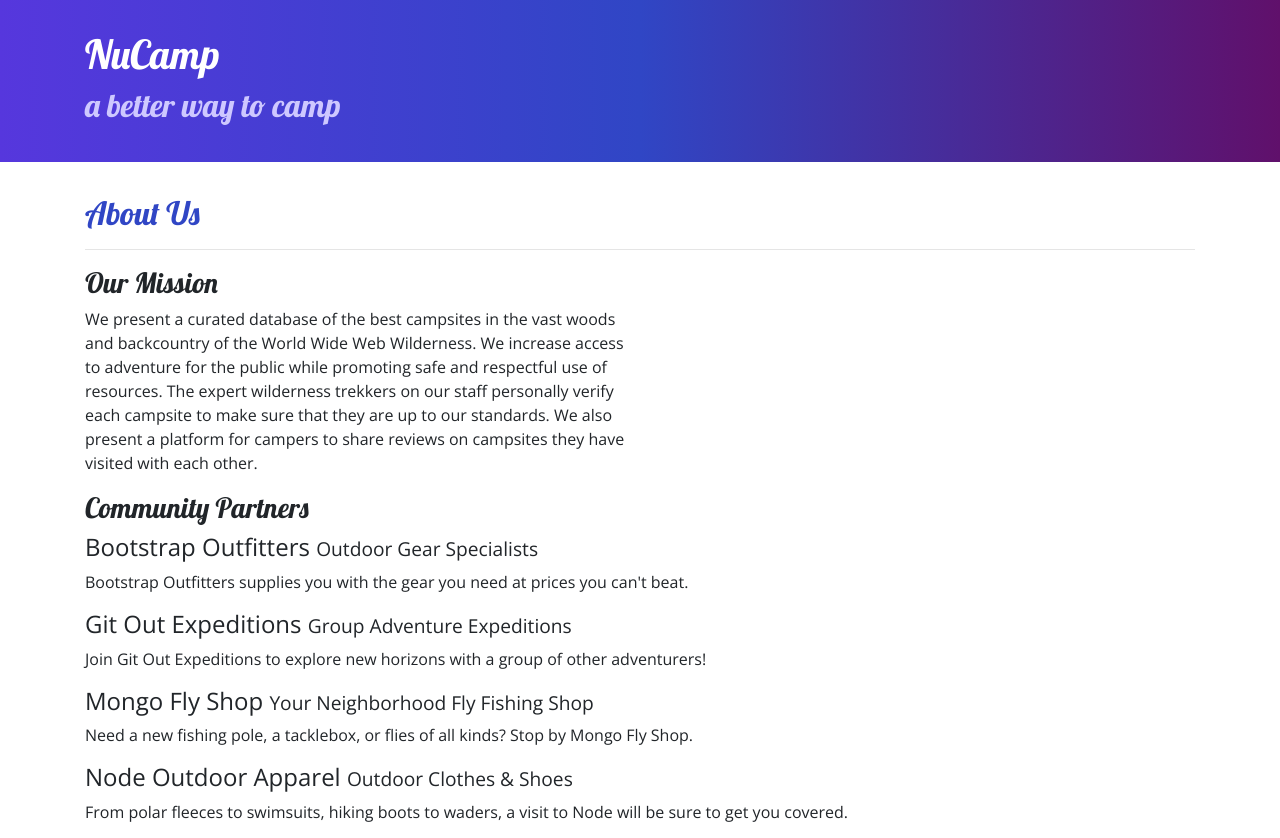
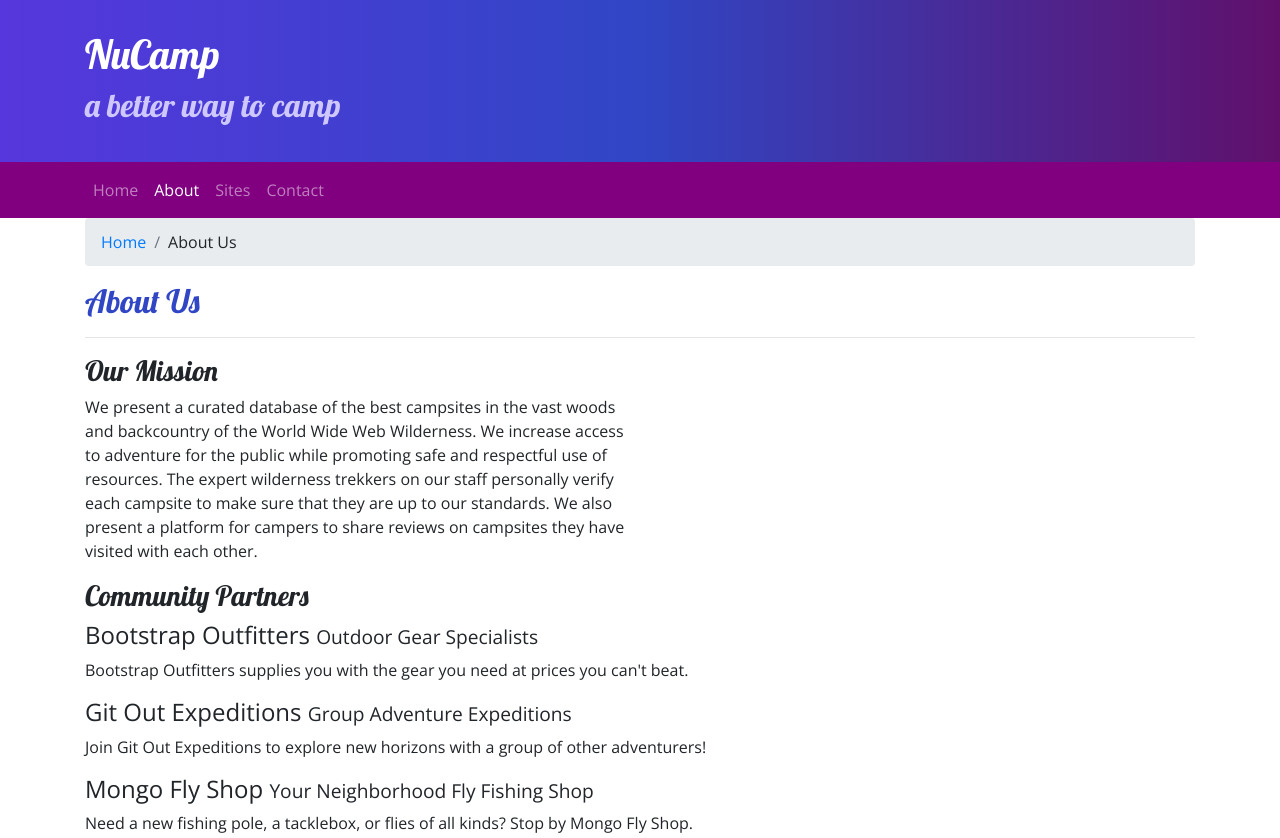
Before and after one commit to ashm822/Bootstrap-NuCamp, a website: page aboutus.html in a window 1280 px wide. Shown: the top 838 px of the page. Drawn offline with nearby package versions, Linux system fonts and the light colour scheme.

Commit message:
Navbar and Breadcrumbs

```diff
--- a/aboutus.html
+++ b/aboutus.html
@@ -10,6 +10,7 @@
 
      <!-- Bootstrap CSS -->
      <link rel="stylesheet" href="node_modules/bootstrap/dist/css/bootstrap.min.css" />
+     <link rel="stylesheet" href="node_modules/font-awesome/css/font-awesome.min.css" />
 
 
      <!-- Additional CSS must be placed after Bootstrap CSS -->
@@ -32,10 +33,29 @@
         </div>
     </header>
 
+    <nav class="navbar navbar-expand-sm navbar-dark sticky-top">
+        <div class="container">
+            <button class="navbar-toggler ml-auto" type="button" data-toggle="collpase" data-target="#nucamNavbar">
+                <span class="navbar-toggler-icon"></span>
+            </button>
+            <div class="collapse navbar-collapse" id="nucampNavbar">
+                <ul class="navbar-nav">
+                    <li class="nav-item "><a class="nav-link" href="index.html">Home</a></li>
+                    <li class="nav-item active"><a class="nav-link" href="aboutus.html">About</a></li>
+                    <li class="nav-item"><a class="nav-link" href="#">Sites</a></li>
+                    <li class="nav-item"><a class="nav-link" href="#">Contact</a></li>
+                </ul>
+            </div>
+        </div>
+    </nav>
 
     <div class="container">
         <div class="row">
             <div class="col">
+                <ol class="breadcrumb">
+                    <li class="breadcrumb-item"><a href="index.html">Home</a></li>
+                    <li class="breadcrumb-item">About Us</li>
+                 </ol>
                <h2>About Us</h2>
                <hr />
             </div>
--- a/css/styles.css
+++ b/css/styles.css
@@ -21,6 +21,7 @@ footer {
 }
 
 .jumbotron {
+    margin:0;
     padding: 30px;
     /*background-image: url("../images/header.png");
     background-size: cover;
@@ -34,3 +35,7 @@ footer {
     border-bottom: 1px ridge;
     min-height: 200px;
 }
+
+.navbar{
+    background-color: purple;
+}
--- a/package.json
+++ b/package.json
@@ -4,7 +4,7 @@
   "description": "This is the test Nucamp website",
   "main": "index.html",
   "scripts": {
-    "lite":"lite-server",
+    "lite": "lite-server",
     "start": "npm run lite",
     "test": "echo \"Error: no test specified\" && exit 1"
   },
@@ -15,6 +15,7 @@
   },
   "dependencies": {
     "bootstrap": "^4.0.0",
+    "font-awesome": "^4.7.0",
     "jquery": "^3.3.1",
     "popper.js": "^1.12.9"
   }
```
Also changed, not shown: index.html (+16 -0 lines), 1 other file.
